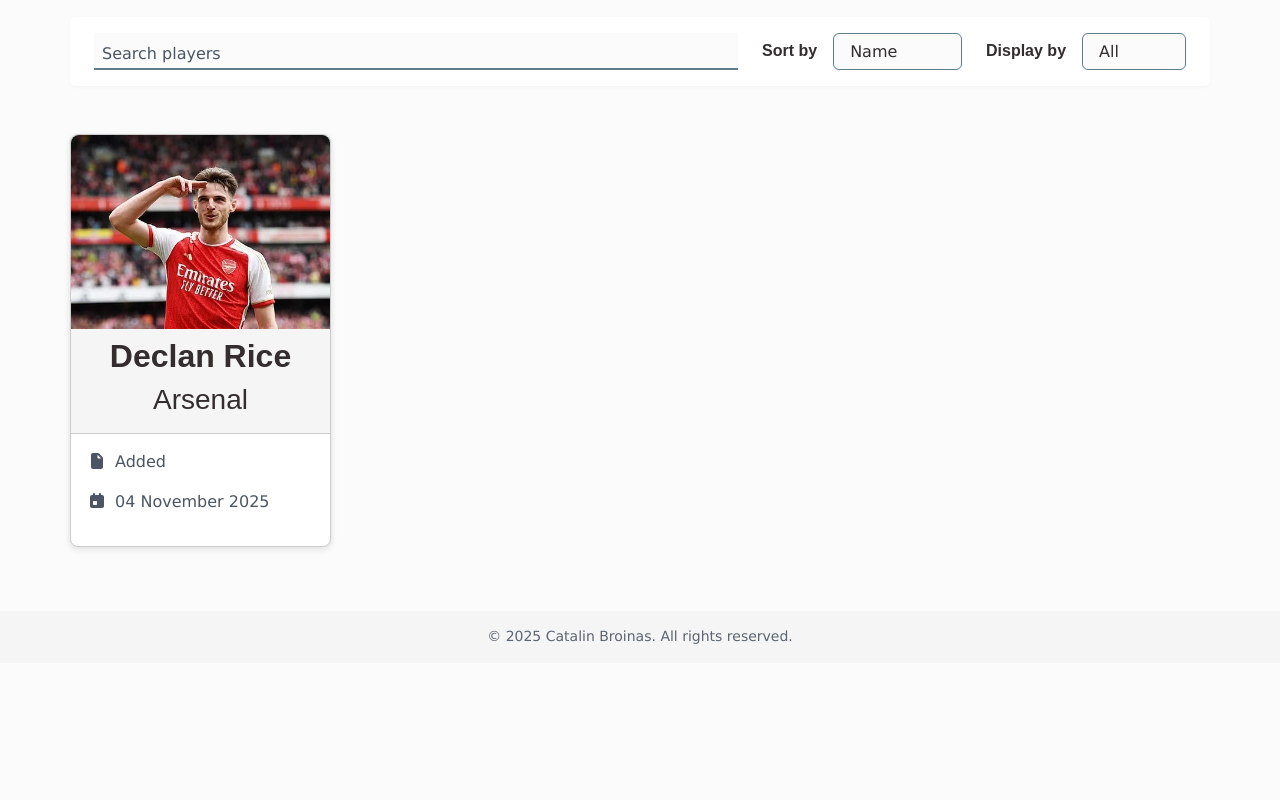
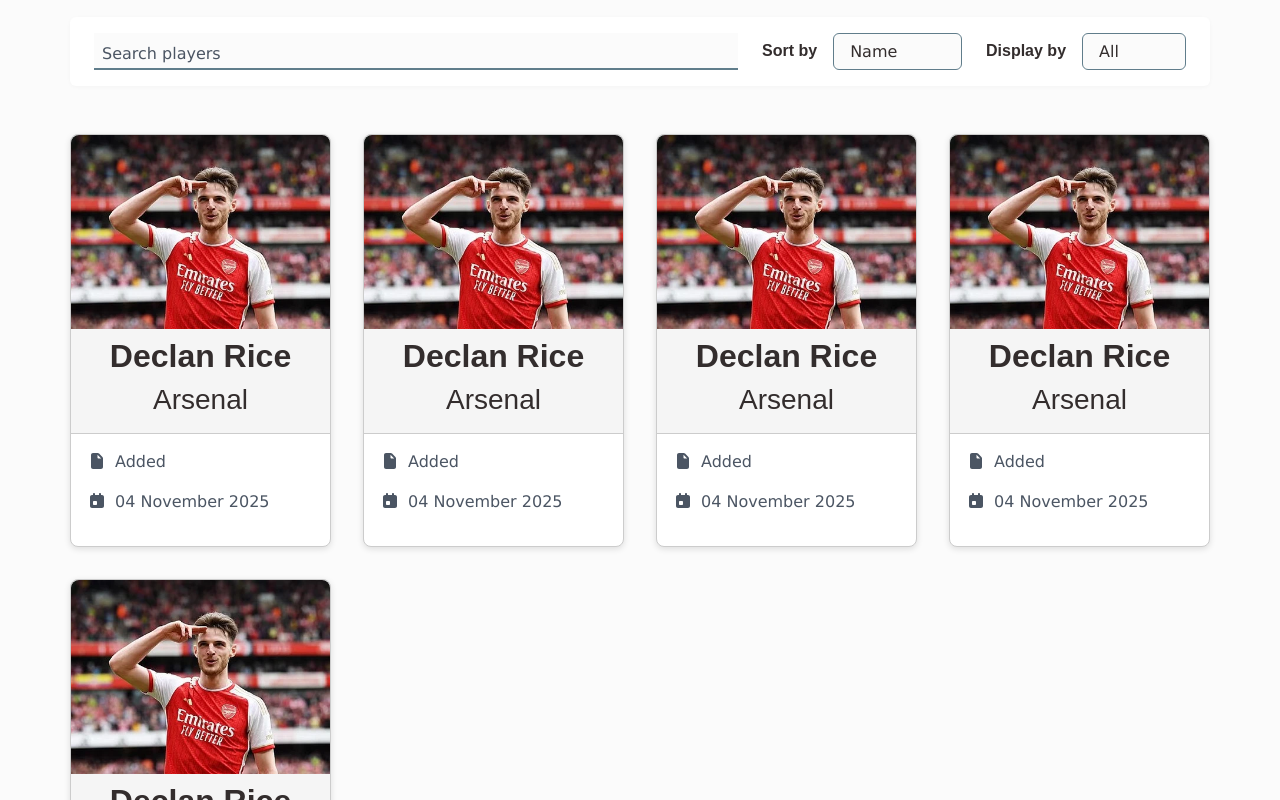
Before and after one commit to catalinbroinas/card-players, a React (Vite) app: page / in a window 1280 px wide. Shown: the part 280-1080 px from the top of the page. Before the commit the page ends 943 px from the top, so only its background shows below. Built offline with nearby package versions, Linux system fonts and the light colour scheme.

Commit message:
chore(PlayersList): duplicate cards for testing

```diff
--- a/src/react/components/features/players/PlayerList.jsx
+++ b/src/react/components/features/players/PlayerList.jsx
@@ -4,6 +4,10 @@
   return (
     <section className="player-list">
       <PlayerCard />
+      <PlayerCard />
+      <PlayerCard />
+      <PlayerCard />
+      <PlayerCard />
     </section>
   );
 }
```
